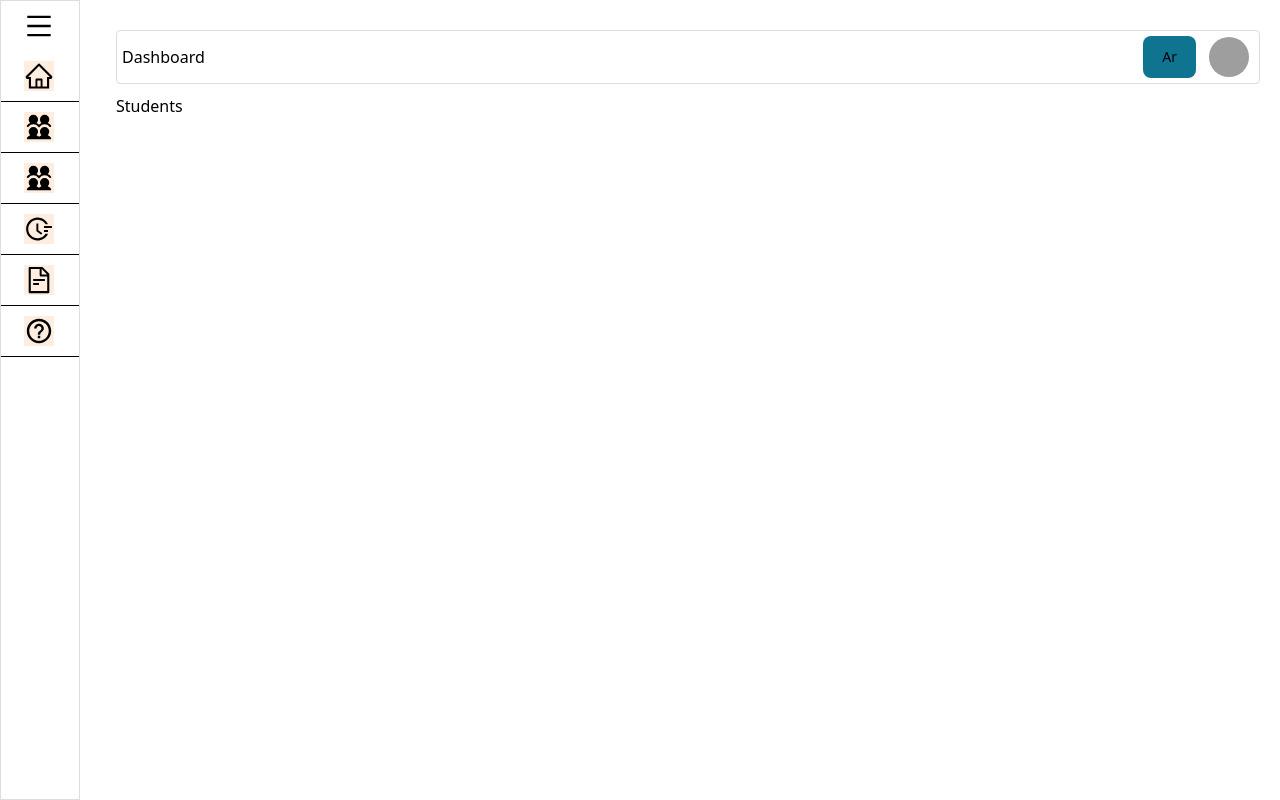
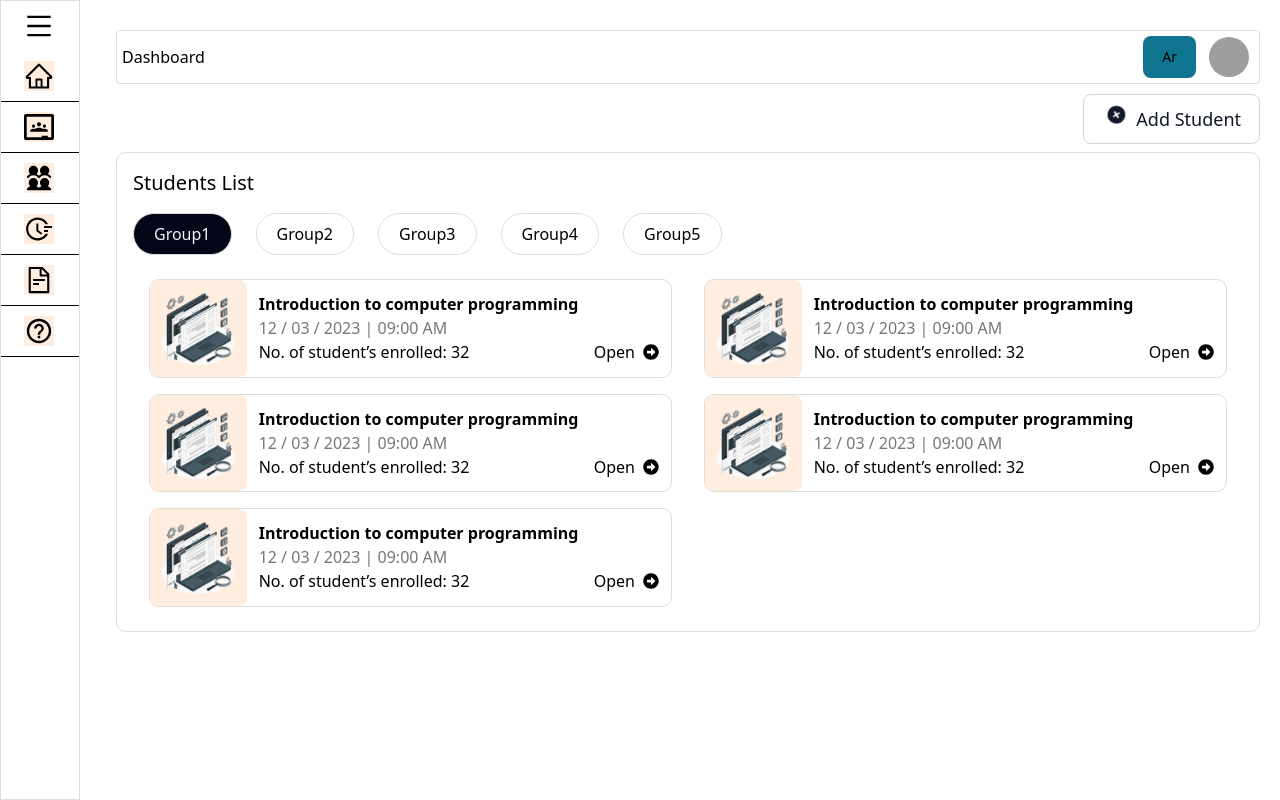
Before and after one commit to mohamedsaeid1998/Quiz-Application, a React (Vite) app: page /dashboard/Students in a window 1280 px wide. Built offline with nearby package versions, Linux system fonts and the light colour scheme; grey boxes are pictures that could not be loaded.

Commit message:
add student cards

```diff
--- a/src/Components/Shared/SideBar/SideBar.jsx
+++ b/src/Components/Shared/SideBar/SideBar.jsx
@@ -8,6 +8,8 @@ import {
   AiOutlineMenu,
 } from "react-icons/ai";
 import { IoMdHelpCircleOutline } from "react-icons/io";
+import { SiGoogleclassroom } from "react-icons/si";
+
 import { PiUsersFourFill } from "react-icons/pi";
 import { Menu, MenuItem, Sidebar } from "react-pro-sidebar";
 import { Link, useNavigate } from "react-router-dom";
@@ -44,7 +46,9 @@ export default function SideBar() {
             </MenuItem>
             <MenuItem
               className="border-b border-black hover:bg-secondColor"
-              icon={<PiUsersFourFill className="bg-secondColor text-[30px]" />}
+              icon={
+                <SiGoogleclassroom className="bg-secondColor text-[30px]" />
+              }
               component={<Link to="students" />}
             >
               {t("students")}
--- /dev/null
+++ b/src/Components/Shared/SideBar/SideBar.module.scss
@@ -0,0 +1 @@
+/** @format */
--- /dev/null
+++ b/src/Pages/Students/ModalComponent.tsx
@@ -0,0 +1,64 @@
+/** @format */
+"use client";
+
+import React, { useRef } from "react";
+
+import { Button, Label, Modal, TextInput } from "flowbite-react";
+import { useState } from "react";
+import { FaCirclePlus } from "react-icons/fa6";
+
+const ModalComponent = () => {
+  const [openModal, setOpenModal] = useState(false);
+  const emailInputRef = useRef<HTMLInputElement>(null);
+
+  return (
+    <div className="">
+      <Button
+        className="ms-auto my-2 studentBtn"
+        color="light"
+        onClick={() => setOpenModal(true)}
+      >
+        <span className="spinIcon px-2 text-lg ">
+          <FaCirclePlus />
+        </span>
+        <span className="text-lg">Add Student</span>
+      </Button>
+      <Modal
+        show={openModal}
+        size="3xl"
+        popup
+        onClose={() => setOpenModal(false)}
+        initialFocus={emailInputRef}
+      >
+        <Modal.Header>Terms of Service</Modal.Header>
+        <Modal.Body>
+          <div>
+            <label
+              htmlFor="website-admin"
+              className="block mb-2 text-sm font-medium text-gray-900 dark:text-white"
+            >
+              Username
+            </label>
+            <div className="relative">
+              <div className="absolute inset-y-5 start-0 flex items-center ps-3 pointer-events-none">
+                <div className="insideInput w-50 h-100 p-2 text-gray-500 dark:text-gray-400">
+                  Name
+                </div>
+              </div>
+              <input
+                type="text"
+                id="website-admin"
+                className="block w-full p-4 ps-10 text-sm text-gray-900 border border-gray-300 rounded-lg bg-gray-50 focus:ring-blue-500 focus:border-blue-500 dark:bg-gray-700 dark:border-gray-600 dark:placeholder-gray-400 dark:text-white dark:focus:ring-blue-500 dark:focus:border-blue-500"
+                placeholder="Bonnie Green"
+              />
+            </div>
+          </div>
+        </Modal.Body>
+        <Modal.Footer></Modal.Footer>
+      </Modal>
+    </div>
+  );
+};
+
+export default ModalComponent;
+export const inputFiled = () => {};
--- /dev/null
+++ b/src/Pages/Students/Students.scss
@@ -0,0 +1,45 @@
+/** @format */
+
+.panel {
+  display: none;
+}
+.panel.active {
+  display: block;
+}
+.studentGroupBtn {
+  transition: all 0.5s ease-out;
+}
+.studentIconCard {
+  transition: all 0.3s ease-out;
+
+  &:hover {
+    font-size: 1.1em;
+  }
+}
+.studentCarImg {
+  &:hover {
+    transform: scale(0.9);
+  }
+}
+.studentBtn {
+  transition: all 0.5s ease-out;
+
+  &:hover {
+    box-shadow: 10px 10px 0px -6px rgba(0, 0, 0, 0.81);
+  }
+  .spinIcon {
+    animation: spin 6s infinite linear;
+
+    @keyframes spin {
+      from {
+        transform: rotate(0deg);
+      }
+      to {
+        transform: rotate(360deg);
+      }
+    }
+  }
+}
+.insideInput {
+  background-color: #ffeddf;
+}
--- a/src/Pages/Students/Students.tsx
+++ b/src/Pages/Students/Students.tsx
@@ -1,9 +1,85 @@
 /** @format */
 
 import React from "react";
+import { useTranslation } from "react-i18next";
+import "./Students.scss";
+import ModalComponent from "./ModalComponent";
+import image from "../../Assets/Images/quiz-img.png";
+import { FaArrowAltCircleRight } from "react-icons/fa";
 
+// import image from "../../Assets/Images/quiz-img.png";
+// import { FaArrowAltCircleRight } from "react-icons/fa";
+const groupStudents = [
+  { id: 1, title: "Group1", content: "student 1" },
+  { id: 2, title: "Group2", content: "student2 " },
+  { id: 3, title: "Group3", content: "student3 " },
+  { id: 4, title: "Group4", content: "student4" },
+  { id: 5, title: "Group5", content: "student5 " },
+];
 const Students = () => {
-  return <div>Students</div>;
+  const { t, i18n } = useTranslation();
+  const [isActive, setIsActive] = React.useState(1);
+  const handleActiveSection = (id) => {
+    setIsActive(id);
+  };
+  const checkActiveClass = (id, className) => {
+    return isActive === id ? className : "";
+  };
+
+  return (
+    <>
+      <div>
+        <ModalComponent />
+      </div>
+
+      <div className="border p-4 border-[#ddd] rounded-[10px]">
+        <div>
+          <h1 className="font-medium text-xl capitalize ">Students list</h1>
+        </div>
+        <div className="py-4 gap-3 flex-initial justify-between  md:space-x-6  max-sm:text-[.8em] base:text-[1rem] max-sm:space-y-2  ">
+          {groupStudents.map((item) => (
+            <button
+              onClick={() => handleActiveSection(item.id)}
+              type="button"
+              className={`border rounded-[2rem] px-5 studentGroupBtn hover:bg-slate-500 hover:text-gray-100	  border-[#ddd] p-2 space-y-6  ${checkActiveClass(
+                item.id,
+                "bg-slate-950	text-gray-100		font-medium		"
+              )}`}
+            >
+              {item.title}
+            </button>
+          ))}
+        </div>
+        <div>
+          <div className="	flex flex-wrap justify-start ">
+            {groupStudents.map((item) => (
+              <div className="cards-list px-4 max-md:w-full w-1/2 ">
+                <div className="card my-2 border border-1 border-[#ddd] rounded-[10px]  w-full flex ">
+                  <div className="card-img">
+                    <img className="studentCarImg" src={image} alt="" />
+                  </div>
+                  <div className="card-des w-[100%]  p-3">
+                    <h3 className="font-bold">
+                      Introduction to computer programming
+                    </h3>
+                    <div className="text-[#777]">
+                      <span>12 / 03 / 2023</span> | <span>09:00 AM</span>
+                    </div>
+                    <div className="flex justify-between">
+                      <h2>No. of student’s enrolled: 32</h2>
+                      <div className="flex items-center gap-2 cursor-pointer studentIconCard ">
+                        <h6>Open</h6>
+                        <FaArrowAltCircleRight className="text-black	 " />
+                      </div>
+                    </div>
+                  </div>
+                </div>
+              </div>
+            ))}
+          </div>
+        </div>
+      </div>
+    </>
+  );
 };
-
 export default Students;
--- a/src/Styles/global.scss
+++ b/src/Styles/global.scss
@@ -1,10 +1,14 @@
+/** @format */
+
 @tailwind base;
 @tailwind components;
 @tailwind utilities;
 
 @import "./variables.scss";
 @import "./responsive.scss";
-
+* {
+  box-sizing: border-box;
+}
 // SideBar styles
 .sidebar-container .ps-sidebar-container {
   background-color: #fff;
```
Also changed, not shown: src/Components/Shared/SideBar/SideBar.scss (deleted), 1 other file (tests, documents, lock files or other folders).
